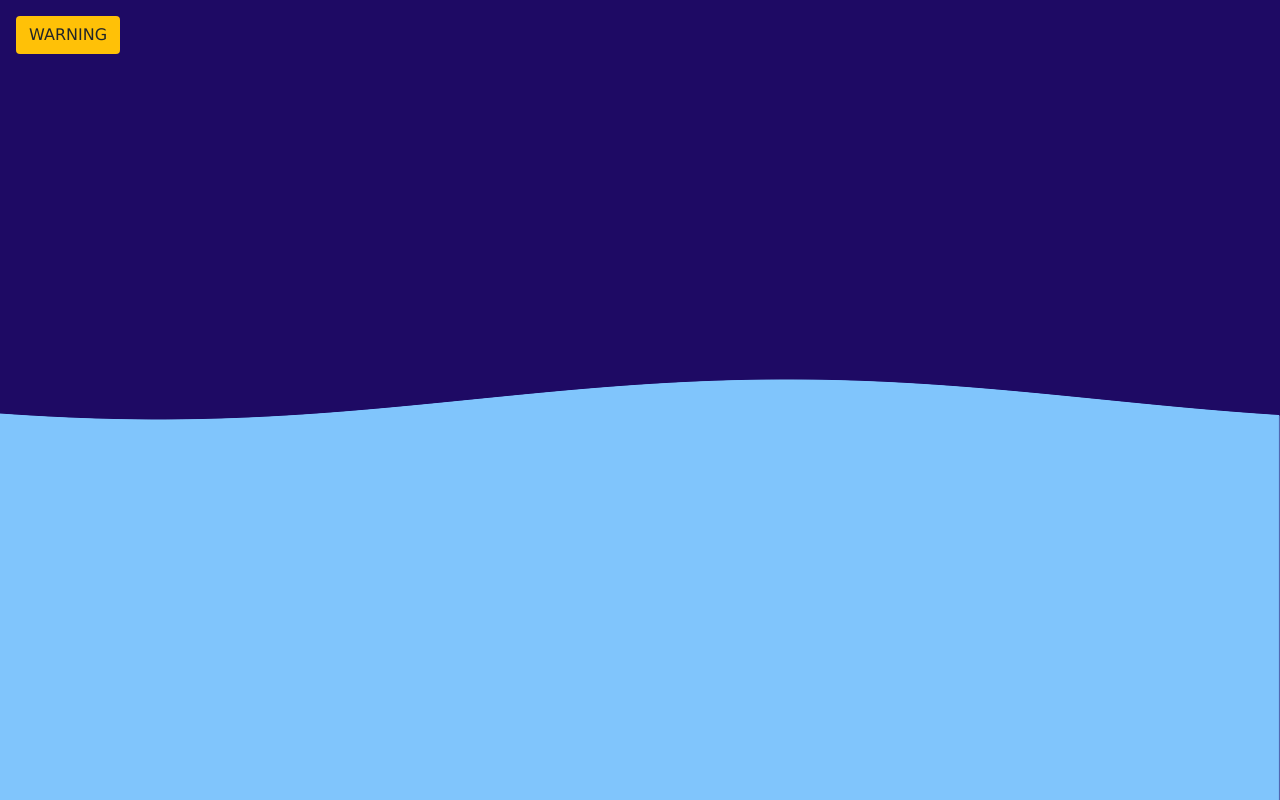
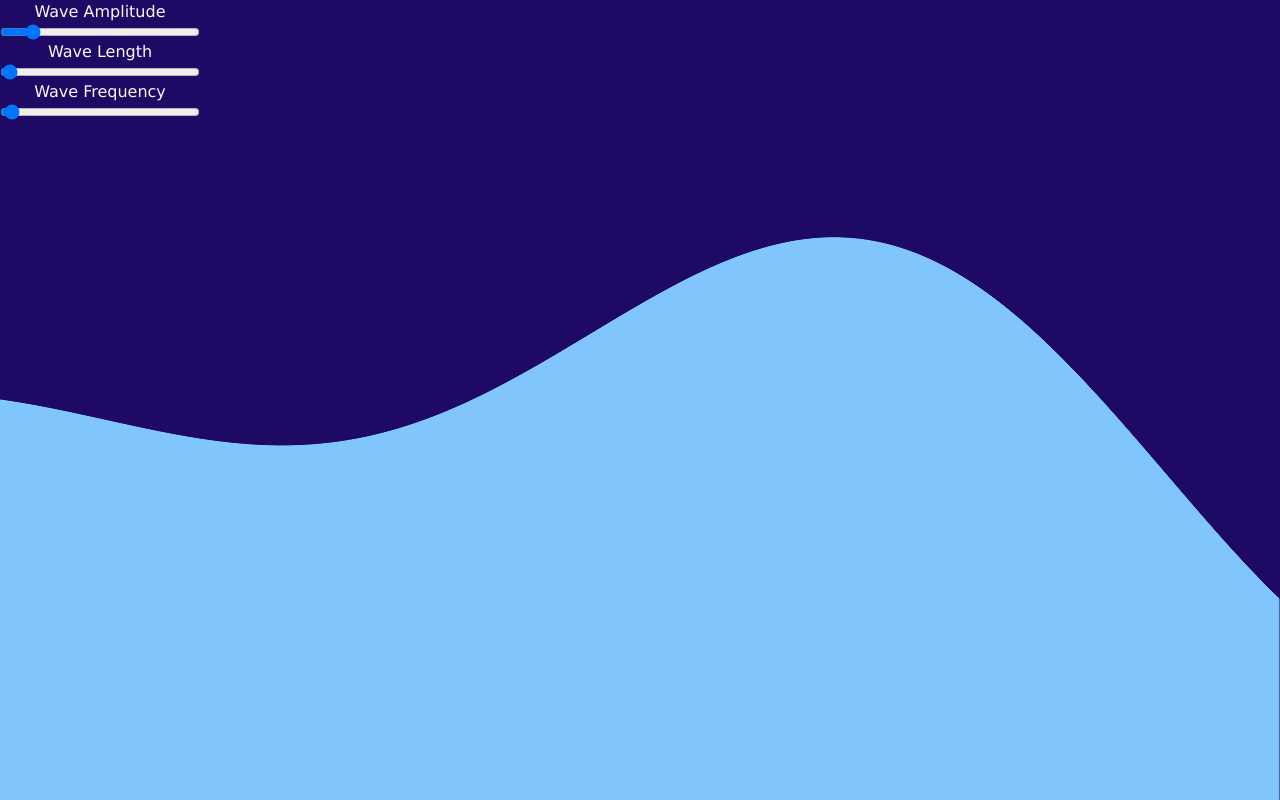
Before and after one commit to LaloFl/waves-js, a website: page src/index.html in a window 1280 px wide. Drawn offline with nearby package versions, Linux system fonts and the light colour scheme; animation ran at ten frames a second.

Commit message:
wave props now has range inputs

```diff
--- a/src/canvas.js
+++ b/src/canvas.js
@@ -5,23 +5,32 @@ let c = canvas.getContext('2d');
 
 let x, y;
 let amp = 20;
-let freq = 0.005;
+let wLength = 0.005;
 let transfer = 0;
 let transferFreq = 0.08;
+
+//ranges
+const rangeAmp = document.getElementById("rangeAmp");
+rangeAmp.min = 0;
+rangeAmp.max = 150;
+rangeAmp.defaultValue = amp;
+
+const rangeLength = document.getElementById("rangeLength");
+rangeLength.min = 0;
+rangeLength.max = 50;
+rangeLength.step = 0.1;
+rangeLength.defaultValue = wLength * 100;
+
+const rangeFreq = document.getElementById("rangeFreq");
+rangeFreq.min = 0;
+rangeFreq.max = 400;
+rangeLength.step = 0.1;
+rangeFreq.defaultValue = transferFreq * 100;
 
 window.addEventListener('resize', () => {
     canvas.width = window.innerWidth;
     canvas.height = window.innerHeight;
 })
-
-canvas.addEventListener('mousemove', (e) => {
-    x = e.x;
-    y = e.y;
-})
-
-function boost() {
-    amp += 5;
-}
 
 function drawLine(x, y, endX, endY) {
     c.beginPath();
@@ -46,14 +55,23 @@ function draw() {
     for(let i = 0; i < canvas.width; i++) {
         c.strokeStyle = 'rgba(130, 200, 255)';
 
-        c.lineTo(i, (canvas.height / 2) + Math.sin(-i*freq + transfer) * amp);
+        c.lineTo(
+            i,
+            (canvas.height / 2) +
+            Math.sin(-i*(parseFloat(rangeLength.value)/100) + transfer) *
+            parseInt(rangeAmp.value) * i/100);
         c.stroke();
-        c.shadowBlur = 0;
-        drawLine(i, (canvas.height / 2) + Math.sin(-i*freq + transfer) * amp, i, canvas.height)
+        drawLine(
+            i,
+            (canvas.height / 2) +
+            Math.sin(-i*(parseFloat(rangeLength.value)/100) + transfer) *
+            parseInt(rangeAmp.value) * i/100,
+            i,
+            canvas.height)
     }
     c.closePath();
 
-    transfer -= transferFreq;
+    transfer -= parseFloat(rangeFreq.value) / 100;
 
     window.requestAnimationFrame(draw);
 }
--- a/src/index.html
+++ b/src/index.html
@@ -11,10 +11,14 @@
 </head>
 <body>
     <div class="content">
-        <button type="button"
-        class="btn bg-warning shadow-3 font-weight-bold m-3"
-        onclick="boost()">
-        WARNING</button>
+        <div class="d-flex flex-column justify-content-center w-25 text-light text-center">
+            Wave Amplitude
+            <input type="range" name="Wave Amplitude" id="rangeAmp" />
+            Wave Length
+            <input type="range" name="Wave Length" id="rangeLength" />
+            Wave Frequency
+            <input type="range" name="Wave Frequency" id="rangeFreq" />
+        </div>
     </div>
     <canvas id='canvas'></canvas>
 
```
